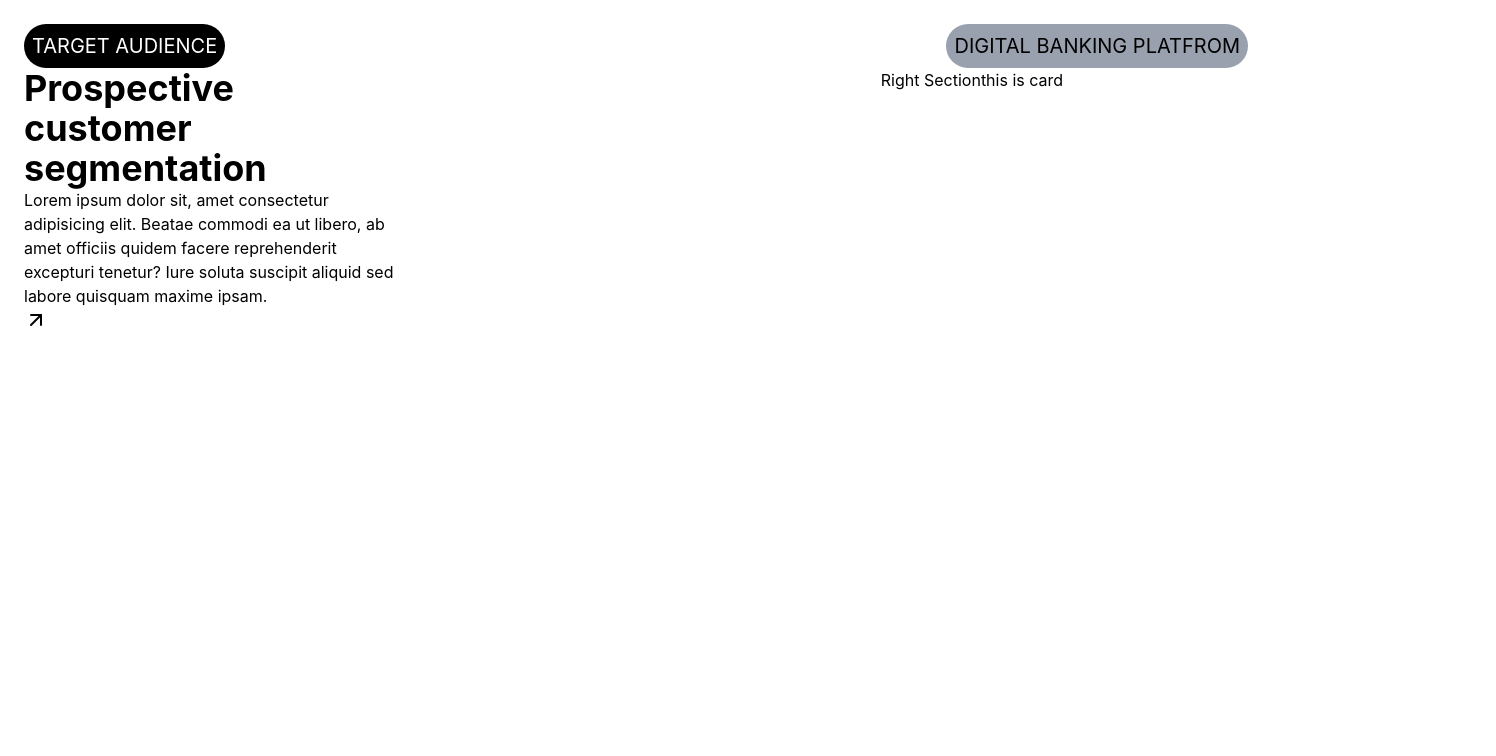
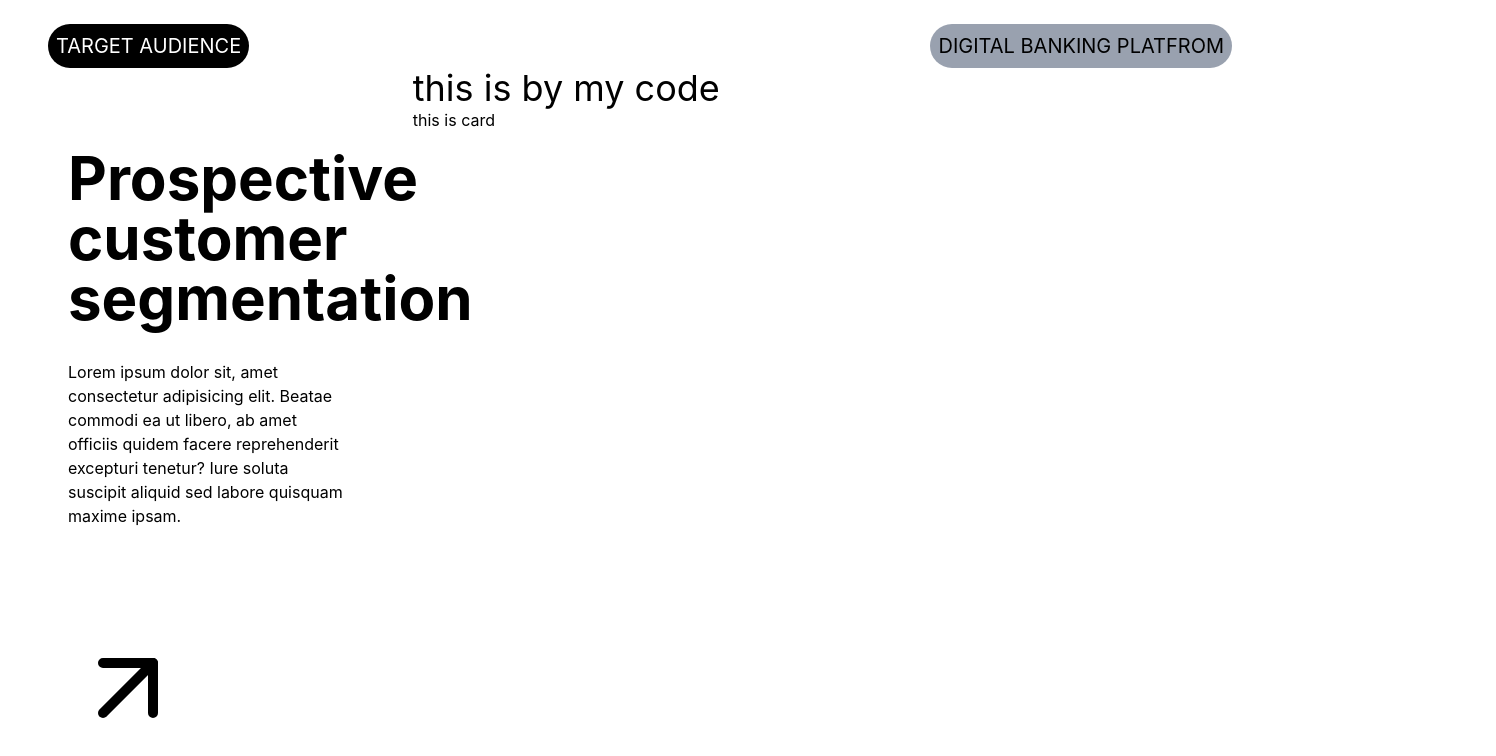
Before and after one commit to ayush-tembhare/react-practice, a React (Vite) app in the folder project-tailwind/: page / in a window 1280 px wide. Shown: the top 756 px of the page, 1496 px wide, since content can reach past the window. Built offline with nearby package versions, Linux system fonts and the light colour scheme.

Commit message:
Build left section layout

```diff
--- a/project-tailwind/src/Components/LeftSection.jsx
+++ b/project-tailwind/src/Components/LeftSection.jsx
@@ -2,12 +2,25 @@ import { ArrowUpRight } from 'lucide-react';
 
 const LeftSection = () => {
   return (
-    <div>
-       <h1 className='font-bold text-4xl'>Prospective customer segmentation</h1>
-       <p>Lorem ipsum dolor sit, amet consectetur adipisicing elit. Beatae commodi ea ut libero, ab amet officiis quidem facere reprehenderit excepturi tenetur? Iure soluta suscipit aliquid sed labore quisquam maxime ipsam.</p>
-      <ArrowUpRight color="#000000" />
+    <div className="mt-20 ml-5 h-[75vh] flex flex-col justify-between">
+
+      <div>
+        <h1 className="font-bold text-6xl">
+          Prospective customer segmentation
+        </h1>
+
+        <p className="mt-8 w-[80%]">
+          Lorem ipsum dolor sit, amet consectetur adipisicing elit. Beatae
+          commodi ea ut libero, ab amet officiis quidem facere reprehenderit
+          excepturi tenetur? Iure soluta suscipit aliquid sed labore quisquam
+          maxime ipsam.
+        </p>
+      </div>
+
+      <ArrowUpRight size={120} color="#000000" />
+
     </div>
-  )
-}
+  );
+};
 
-export default LeftSection
+export default LeftSection;
--- a/project-tailwind/src/Components/MainContent.jsx
+++ b/project-tailwind/src/Components/MainContent.jsx
@@ -7,7 +7,7 @@ const MainContent = () => {
         <div className='w-[30%]'>
             <LeftSection/>
         </div>
-        <div className='w-[70%]'>
+        <div className=''>
              <RightSection/>
         </div>
 
--- a/project-tailwind/src/Components/Page1.jsx
+++ b/project-tailwind/src/Components/Page1.jsx
@@ -3,7 +3,7 @@ import Navbar from './Navbar'
 
 const Page1 = () => {
   return (
-    <div className='ml-6'>
+    <div className='ml-12 mr-4'>
     <Navbar/>
    <MainContent/>
     </div>
--- a/project-tailwind/src/Components/RightSection.jsx
+++ b/project-tailwind/src/Components/RightSection.jsx
@@ -1,8 +1,8 @@
 import Card from "./Card"
 const RightSection = () => {
   return (
-    <div  className='ml-120 flex w-[70%]'>
-        Right Section
+    <div>
+        <h1 className="text-4xl">this is by my code</h1>
         <Card/>
     </div>
   )
```
